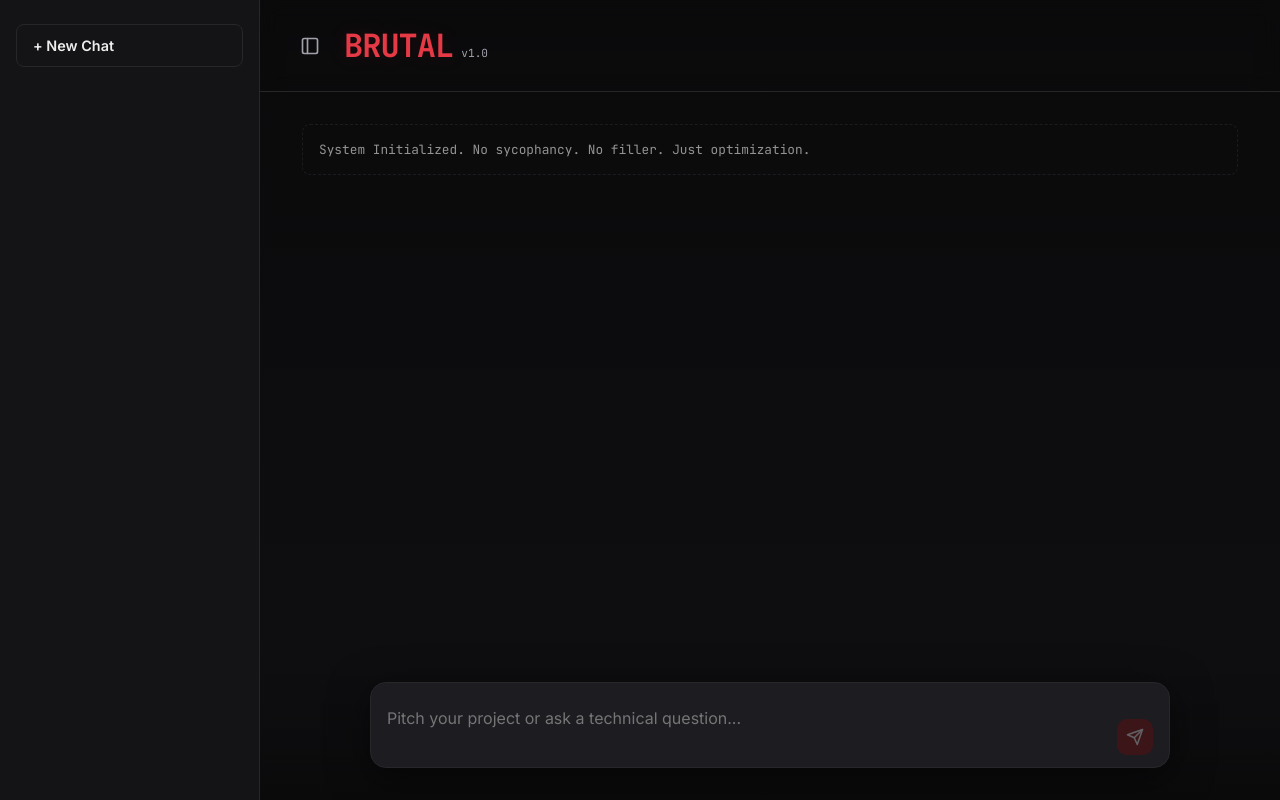
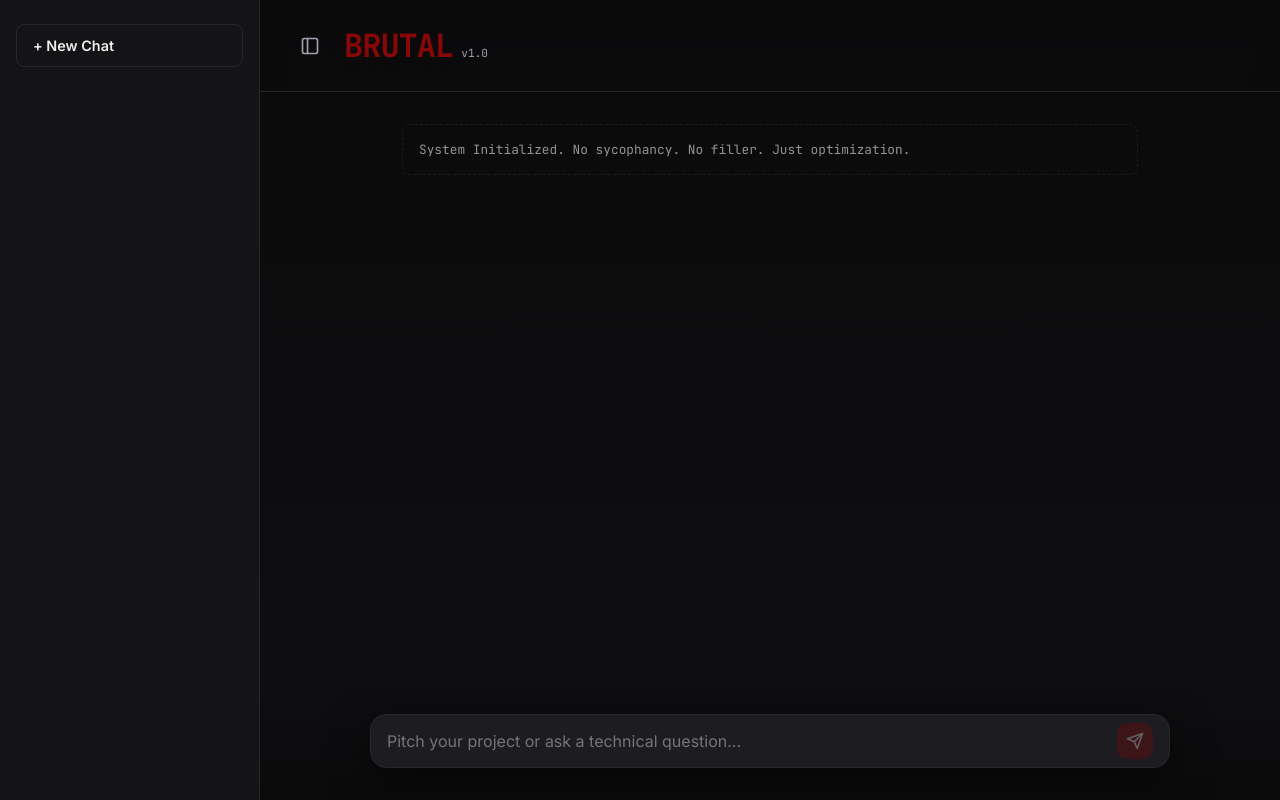
Before and after one commit to ewraj/Brutal, a plain HTML site: page index.html in a window 1280 px wide. Drawn offline with nearby package versions, Linux system fonts and the light colour scheme.

Commit message:
UI Improvements

```diff
--- a/style.css
+++ b/style.css
@@ -2,10 +2,10 @@
     --bg-main: #0a0a0b;
     --bg-card: #141417;
     --bg-input: #1c1c21;
-    --brutal-red: #e63946;
+    --brutal-red: #880808;
     --text-primary: #ededed;
     --text-secondary: #a1a1aa;
-    --accent-glow: rgba(230, 57, 70, 0.15);
+    --accent-glow: rgba(136, 8, 8, 0.15);
     --border-color: #27272a;
     --font-sans: 'Inter', system-ui, sans-serif;
     --font-mono: 'JetBrains Mono', monospace;
@@ -197,7 +197,7 @@ header {
     flex-direction: column;
     gap: 2rem;
     padding: 2rem;
-    max-width: 1000px;
+    max-width: 800px;
     margin: 0 auto;
 }
 
@@ -284,9 +284,9 @@ footer {
     background: var(--bg-input);
     border: 1px solid var(--border-color);
     border-radius: 16px;
-    padding: 0.75rem 1rem;
+    padding: 0.5rem 1rem;
     display: flex;
-    align-items: flex-end;
+    align-items: center;
     gap: 0.75rem;
     box-shadow: 0 10px 40px rgba(0,0,0,0.5);
     transition: border-color 0.2s, box-shadow 0.2s;
@@ -306,8 +306,8 @@ textarea {
     font-size: 1rem;
     resize: none;
     outline: none;
-    padding: 0.8rem 0;
-    min-height: 60px;
+    padding: 0.4rem 0;
+    min-height: 24px;
     max-height: 200px;
     overflow-y: auto;
 }
```
